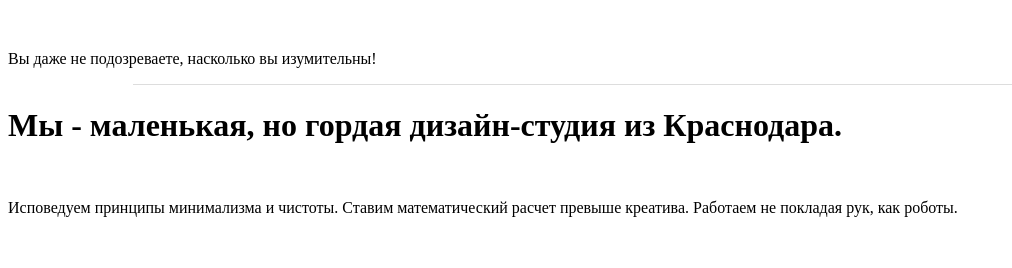
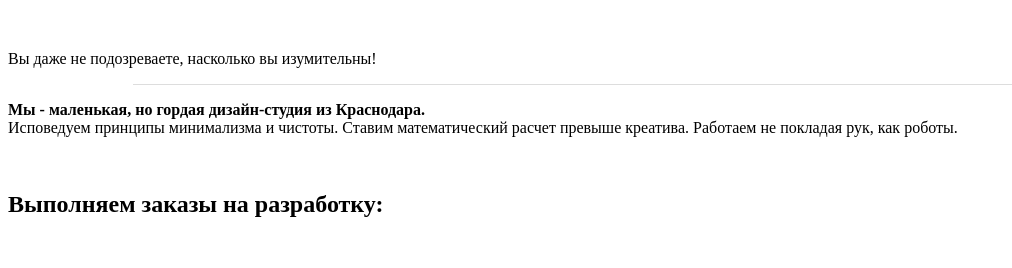
Before and after one commit to Uniwood/134288-nerds, a plain HTML site: page index.html in a window 1280 px wide. Shown: the part 520-788 px from the top of the page, without its empty margins (0-1012 px from the left). Drawn offline with Linux system fonts and the light colour scheme.

Commit message:
Исправил разметку

```diff
--- a/index.html
+++ b/index.html
@@ -56,8 +56,8 @@
 		</section>
 	<hr class="line-1" align="center" width="80%" size="1" color="#dddddd" />
 		<div class="design-studio">
-			<h1>Мы - маленькая, но гордая дизайн-студия из Краснодара.</h1></br>
-			<p>Исповедуем принципы минимализма и чистоты. Ставим математический расчет превыше креатива. Работаем не покладая рук, как роботы.</p></br>
+			<p class="about"><b>Мы - маленькая, но гордая дизайн-студия из Краснодара.</b></br>
+			Исповедуем принципы минимализма и чистоты. Ставим математический расчет превыше креатива. Работаем не покладая рук, как роботы.</p></br>
 			<h2>Выполняем заказы на разработку:</h2></br>
 			<ul>
 				<li>Веб-сайтов любой сложности</li>
```
